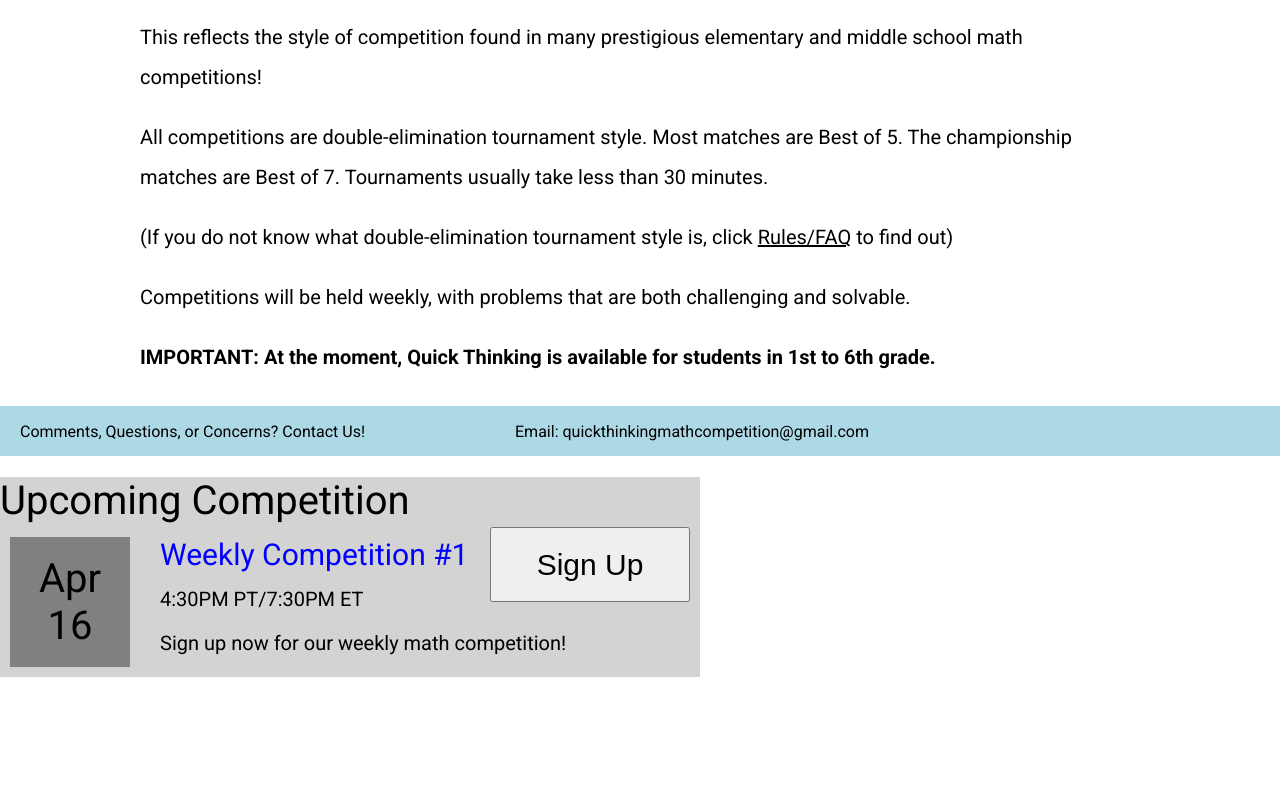
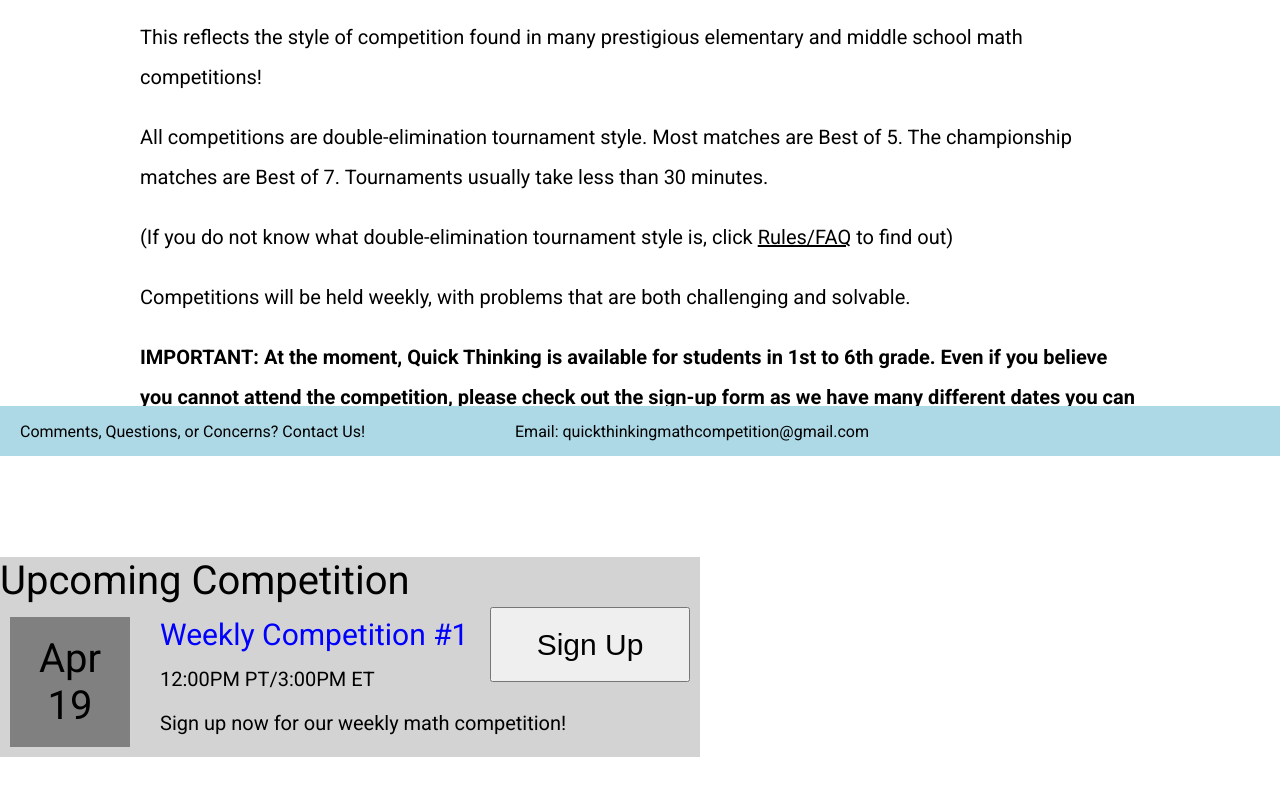
Before and after one commit to Hello1287/QuickThinking, a website with bundled scripts: page index.html in a window 1280 px wide. Shown: the part 344-1140 px from the top of the page. Built offline with nearby package versions, Linux system fonts and the light colour scheme.

Commit message:
Add files via upload

```diff
--- a/data/competitions.js
+++ b/data/competitions.js
@@ -109,7 +109,7 @@
         name: "Weekly Competition #1",
         caption: "Standard Tournament",
         image: null,
-        dayjs: dayjs('2025-04-16 16:30:00'),
+        dayjs: dayjs('2025-04-19 12:00:00'),
         completed: 0,
         winner: null,
         eventDetails: "Sign up now for our weekly math competition!",
--- a/index.html
+++ b/index.html
@@ -57,11 +57,9 @@
                     Competitions will be held weekly, with problems that are both challenging and solvable.
                 </div>
                 <div class="frontpage" style="font-weight:bold">
-                    IMPORTANT: At the moment, Quick Thinking is available for students in 1st to 6th grade.
+                    IMPORTANT: At the moment, Quick Thinking is available for students in 1st to 6th grade. Even if you believe you cannot attend the competition, please check out the sign-up form as we have many different dates you can select from!
                 </div>
-
             </div>
-
             <div class="upcomingevents">
                 <div class="upcomingeventsheader">Upcoming Competitions</div>
                 <div class="placeholdername">
```
